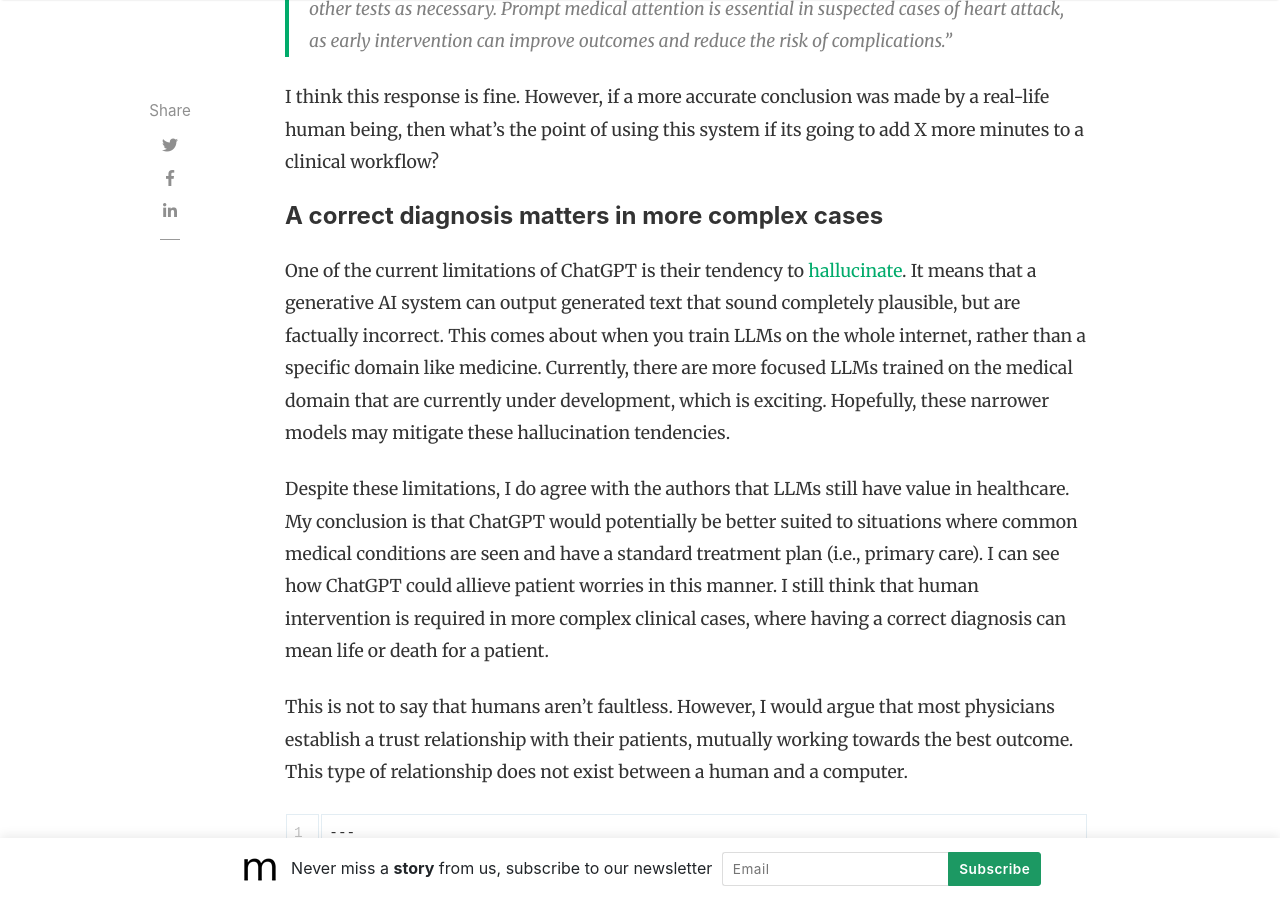
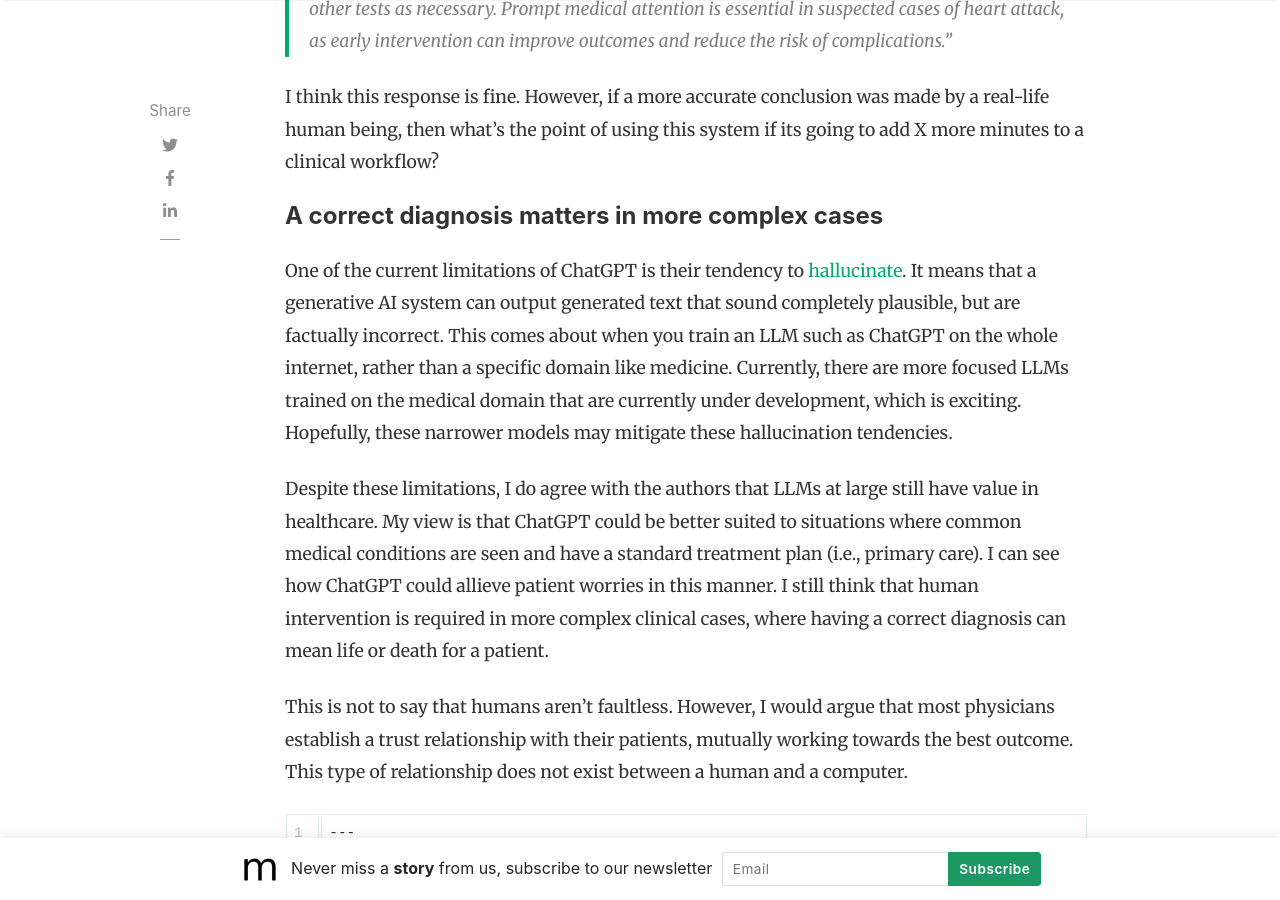
Before and after one commit to slsu0424/slsu0424.github.io, a Jekyll site: the page built from _posts/2023-06-02-test.md, in a window 1280 px wide and 900 px high, scrolled down 3758 px. Built offline with Jekyll 4.4.1, drawn with Linux system fonts in a browser that asks for light colours; nearby versions of some CDN libraries; comment, search, counter and statistics services are not loaded.

Commit message:
Update 2023-06-02-test.md

```diff
--- a/_posts/2023-06-02-test.md
+++ b/_posts/2023-06-02-test.md
@@ -50,9 +50,9 @@
 
 #### A correct diagnosis matters in more complex cases
 
-One of the current limitations of ChatGPT is their tendency to [hallucinate](https://spectrum.ieee.org/ai-hallucination).  It means that a generative AI system can output generated text that sound completely plausible, but are factually incorrect.  This comes about when you train LLMs on the whole internet, rather than a specific domain like medicine.  Currently, there are more focused LLMs trained on the medical domain that are currently under development, which is exciting.  Hopefully, these narrower models may mitigate these hallucination tendencies.
+One of the current limitations of ChatGPT is their tendency to [hallucinate](https://spectrum.ieee.org/ai-hallucination).  It means that a generative AI system can output generated text that sound completely plausible, but are factually incorrect.  This comes about when you train an LLM such as ChatGPT on the whole internet, rather than a specific domain like medicine.  Currently, there are more focused LLMs trained on the medical domain that are currently under development, which is exciting.  Hopefully, these narrower models may mitigate these hallucination tendencies.
 
-Despite these limitations, I do agree with the authors that LLMs still have value in healthcare.  My conclusion is that ChatGPT would potentially be better suited to situations where common medical conditions are seen and have a standard treatment plan (i.e., primary care).  I can see how ChatGPT could allieve patient worries in this manner.  I still think that human intervention is required in more complex clinical cases, where having a correct diagnosis can mean life or death for a patient.
+Despite these limitations, I do agree with the authors that LLMs at large still have value in healthcare.  My view is that ChatGPT could be better suited to situations where common medical conditions are seen and have a standard treatment plan (i.e., primary care).  I can see how ChatGPT could allieve patient worries in this manner.  I still think that human intervention is required in more complex clinical cases, where having a correct diagnosis can mean life or death for a patient.
 
 This is not to say that humans aren't faultless.  However, I would argue that most physicians establish a trust relationship with their patients, mutually working towards the best outcome.  This type of relationship does not exist between a human and a computer.
 
```
